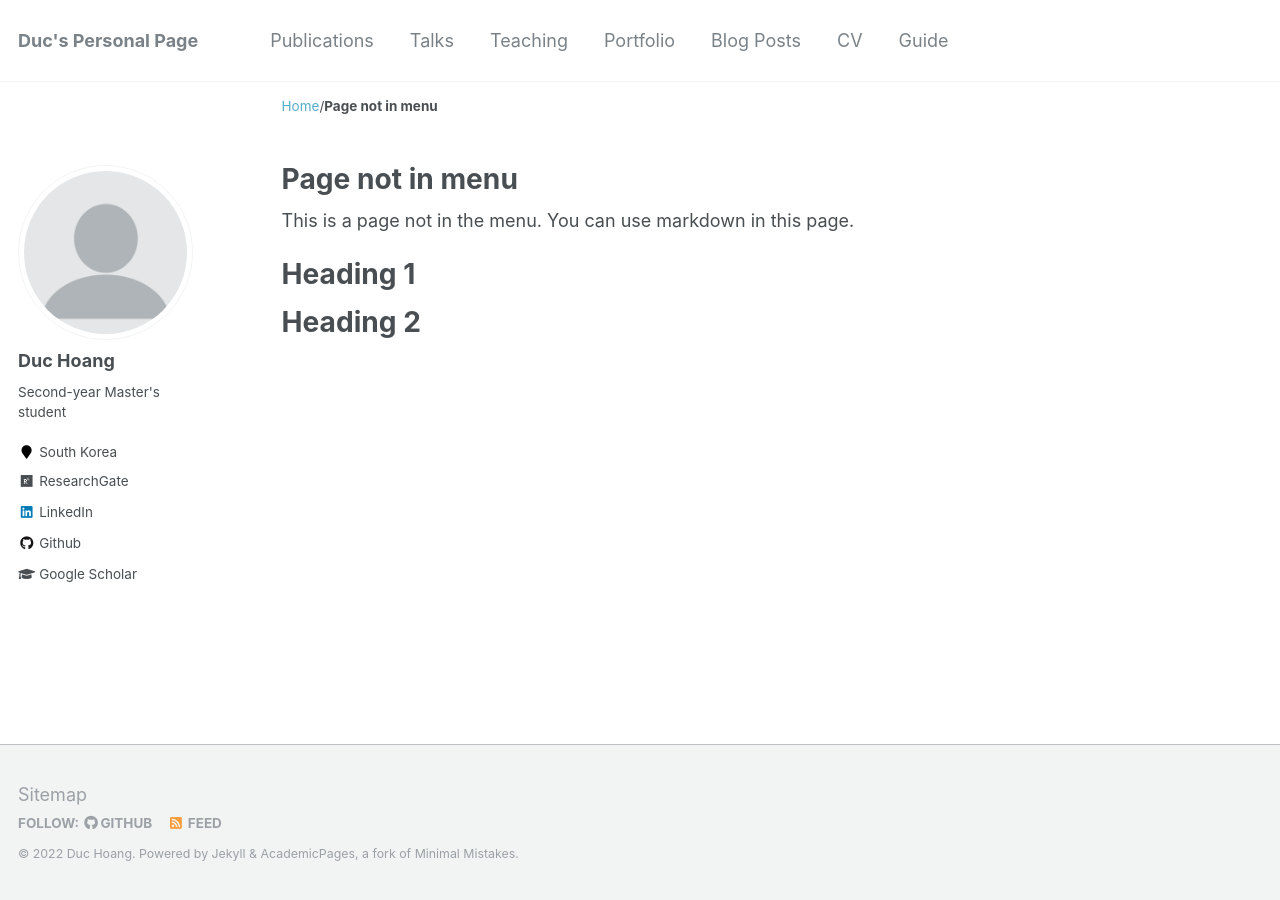
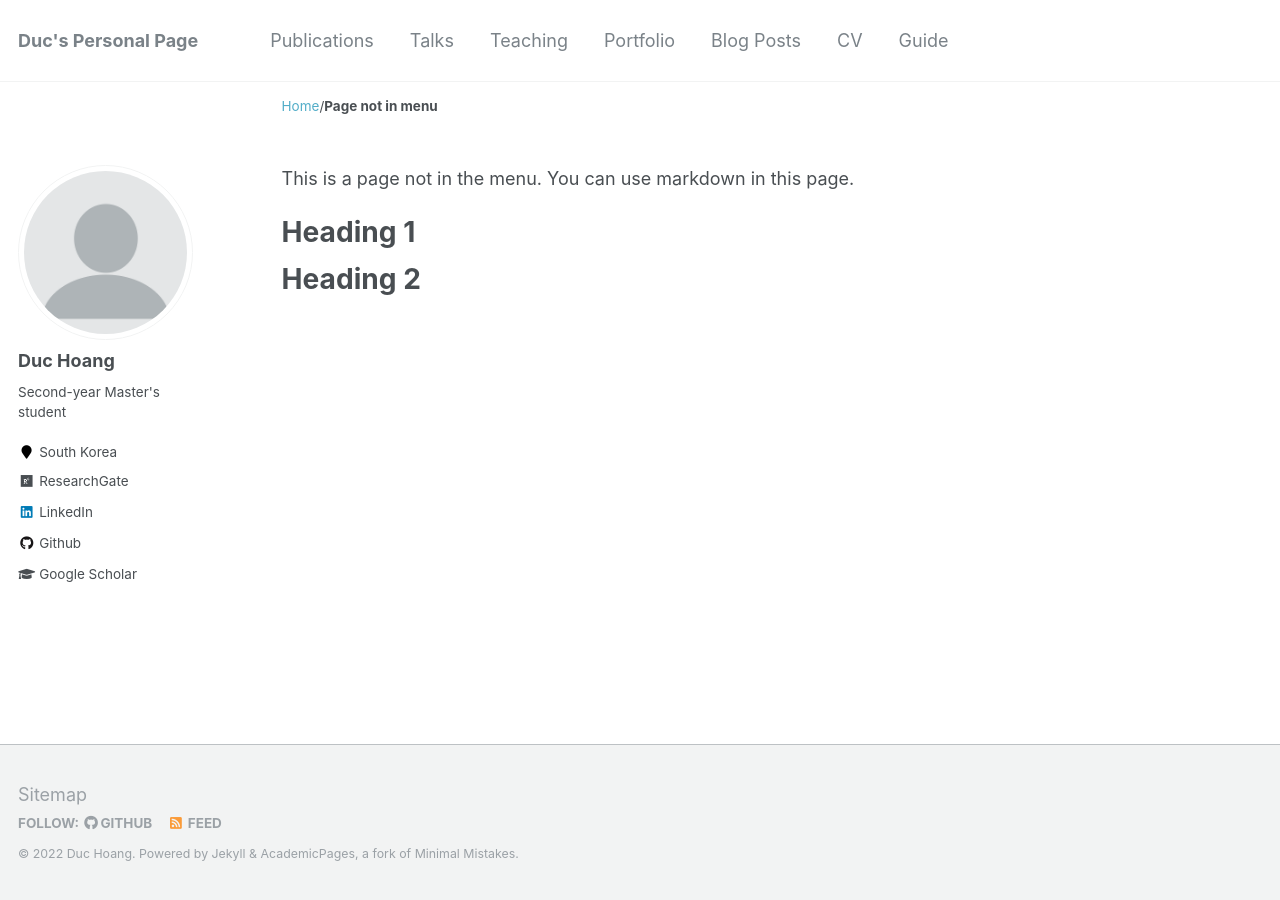
Before and after one commit to duchoang06/duchoang06.github.io, a Jekyll site: the page built from _pages/non-menu-page.md, in a window 1280 px wide. Built offline with Jekyll 4.4.1, drawn with Linux system fonts in a browser that asks for light colours.

```diff
--- a/_layouts/single.html
+++ b/_layouts/single.html
@@ -26,7 +26,7 @@ layout: default
     <div class="page__inner-wrap">
       {% unless page.header.overlay_color or page.header.overlay_image %}
         <header>
-          {% if page.title %}<h1 class="page__title" itemprop="headline">{{ page.title | markdownify | remove: "<p>" | remove: "</p>" }}</h1>{% endif %}
+          <!-- {% if page.title %}<h1 class="page__title" itemprop="headline">{{ page.title | markdownify | remove: "<p>" | remove: "</p>" }}</h1>{% endif %} -->
           {% if page.read_time %}
             <p class="page__meta"><i class="fa fa-clock-o" aria-hidden="true"></i> {% include read-time.html %}</p>
           {% endif %}
```
